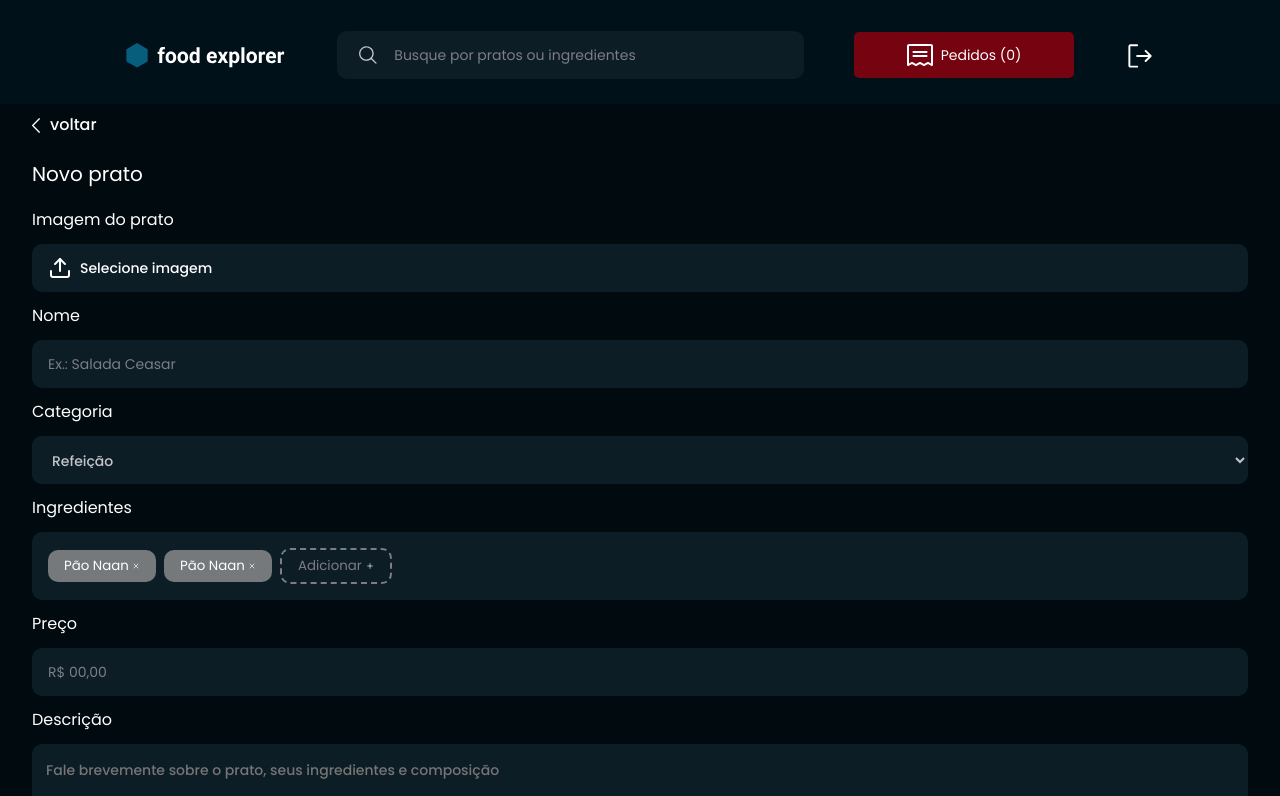
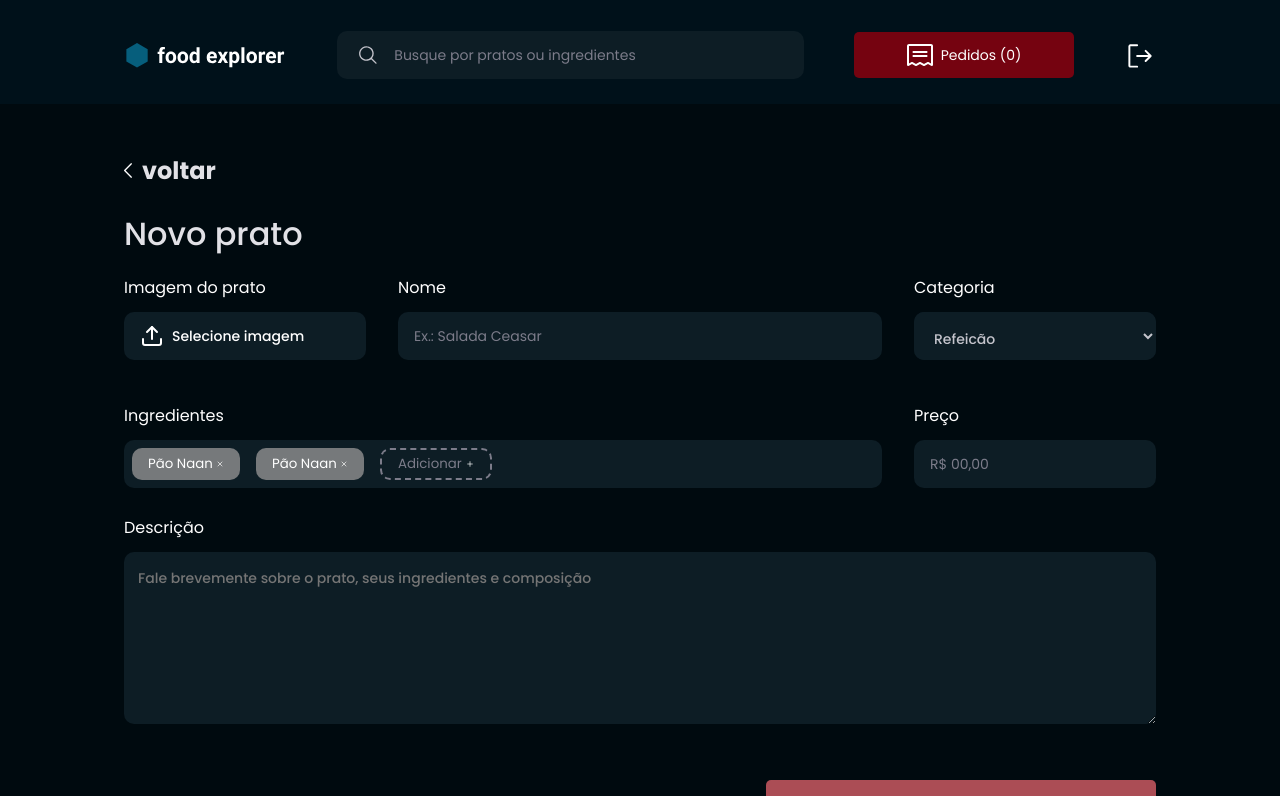
Before and after one commit to karencinca/food-explorer-front, a React (Vite) app: page /newplate in a window 1280 px wide. Shown: the top 796 px of the page. Built offline with nearby package versions, Linux system fonts and the light colour scheme.

Commit message:
new plate and edit plate pages

```diff
--- a/src/components/AddIngredientTag/index.jsx
+++ b/src/components/AddIngredientTag/index.jsx
@@ -3,7 +3,7 @@ import { Container } from './styles'
 
 const AddIngredientTag = ({ isNew, value, onClick, ...rest}) => {
   return (
-    <Container isNew={isNew}>
+    <Container isNew={isNew} className='tag-container'>
          <input
             type="text"
             value={value}
--- a/src/components/AddIngredientTag/styles.js
+++ b/src/components/AddIngredientTag/styles.js
@@ -2,17 +2,16 @@ import styled from 'styled-components'
 
 export const Container = styled.div`
     display: flex;
-    width: fit-content;
     align-items: center;
     height: 32px;
     padding: 10px 16px;
+
 
     background-color: ${({ theme, isNew }) => isNew ? "transparent" : theme.COLORS.LIGHT_600};
 
     border: ${({ theme, isNew }) => isNew ? `2px dashed ${theme.COLORS.LIGHT_500}` : "none"};
 
     border-radius: 10px;
-    padding: 16px;
 
     > button {
         border: none;
--- a/src/pages/AdminPages/AddNewPlate/index.jsx
+++ b/src/pages/AdminPages/AddNewPlate/index.jsx
@@ -11,6 +11,8 @@ import Button from "../../../components/Button"
 
 const AddNewPlate = () => {
     const [menuOpen, setMenuOpen] = useState(false)
+    const [isAdmin, setIsAdmin] = useState(false)
+
     return (
         <Container>
             <HeaderUser setMenuOpen={setMenuOpen} />
@@ -26,24 +28,24 @@ const AddNewPlate = () => {
                 </h2>
 
                 <form>
-                    <div className="input-wrapper">
+                    <div className="input-wrapper image-plate">
                         <p className="label-title">Imagem do prato</p>
                         <label htmlFor="plate-image" className="image-file" id="image-file">
                             {<FiUpload
                                 size={24}
                             />}
-                            Selecione imagem
+                            {isAdmin ? 'Selecione imagem para alterá-la' : 'Selecione imagem'}
                         </label>
                         <Input type="file" id='plate-image' />
                     </div>
-                    <div className="input-wrapper">
+                    <div className="input-wrapper name-plate">
                         <label htmlFor="plate-name" className="label-title">Nome</label>
                         <Input
                         id='plate-name'
                         placeholder='Ex.: Salada Ceasar'
                         />
                     </div>
-                    <div className="input-wrapper">
+                    <div className="input-wrapper category-plate">
                         <label htmlFor="category" id="category-input">Categoria</label>
                         <div className="select-wrapper">
                             <select name="category" id="category">
@@ -52,14 +54,16 @@ const AddNewPlate = () => {
                                 <option value="dessert">Sobremesa</option>
                             </select>
                         </div>
-                        <div className="ingredients-container input-wrapper">
+                    </div>
+                        <div className="input-wrapper ingredients-container">
                             <p className="label-title">Ingredientes</p>
                             <div className="ingredients-wrapper">
                                 <AddIngredientTag
-
+                                    className='ingredient-tag'
                                     value="Pão Naan"
-                                />
+                                    />
                                 <AddIngredientTag
+                                    className='ingredient-tag'
 
                                     value="Pão Naan"
                                 />
@@ -69,8 +73,7 @@ const AddNewPlate = () => {
                                 />
                             </div>
                         </div>
-                    </div>
-                    <div className="input-wrapper">
+                    <div className="input-wrapper plate-price">
                         <label htmlFor="price" id="price-input">Preço</label>
                         <Input
                         type='text'
@@ -78,17 +81,28 @@ const AddNewPlate = () => {
                         placeholder='R$ 00,00'
                         />
                     </div>
-                    <div className="input-wrapper">
+                    <div className="input-wrapper plate-description">
                         <label htmlFor="description" id="description-input">Descrição</label>
                         <textarea
                         type='text'
                         id='description'
                         placeholder='Fale brevemente sobre o prato, seus ingredientes e composição' />
                     </div>
-                    <Button
-                    title='Salvar alterações'
-                    className='save-button'
-                    />
+
+                    <div className="buttons-container">
+                        {isAdmin &&
+                        <Button
+                        title='Excluir prato'
+                        className='delete-button'
+                        />
+                        }
+
+                        <Button
+                        title='Salvar alterações'
+                        className='save-button'
+                        />
+                    </div>
+
                 </form>
             </div>
             <Footer />
--- a/src/pages/AdminPages/AddNewPlate/styles.js
+++ b/src/pages/AdminPages/AddNewPlate/styles.js
@@ -14,10 +14,11 @@ export const Container = styled.div`
                 width: 8px;
             }
 
-            > a {
+            > a, img {
                 font-weight: 500;
                 font-size: 1.6rem;
                 line-height: 140%;
+                color: ${({ theme }) => theme.COLORS.LIGHT_300};
             }
         }
     }
@@ -27,6 +28,7 @@ export const Container = styled.div`
         line-height: 140%;
         font-weight: 400;
         margin: 24px auto;
+        color: ${({ theme }) => theme.COLORS.LIGHT_300};
     }
 
     .input-wrapper {
@@ -50,7 +52,7 @@ export const Container = styled.div`
         color: ${({ theme }) => theme.COLORS.LIGHT_100};
     }
 
-    #image-file, .select-wrapper select, .ingredients-wrapper, textarea  {
+    #image-file, .select-wrapper select, textarea  {
         width: 100%;
         height: 48px;
         display: flex;
@@ -59,13 +61,17 @@ export const Container = styled.div`
         gap: 8px;
         background-color: ${({ theme }) => theme.COLORS.DARK_900};
         color: ${({ theme }) => theme.COLORS.LIGHT_100};
-        padding: 1.6rem;
+        padding: 16px;
         font-size: 1.4rem;
         font-style: normal;
         font-weight: 500;
         line-height: 24px;
         border-radius: 10px;
         border: none;
+    }
+
+    .ingredients-container {
+        margin-top: 16px;
     }
 
     .select-wrapper, .ingredients-wrapper {
@@ -79,9 +85,13 @@ export const Container = styled.div`
     }
 
     .ingredients-wrapper {
+        height: 48px;
         display: flex;
         flex-wrap: wrap;
         height: fit-content;
+        align-items: center;
+        padding: 8px;
+        gap: 8px;
     }
 
     #description {
@@ -94,12 +104,102 @@ export const Container = styled.div`
         margin-top: 16px;
     }
 
+    .buttons-container {
+        display: flex;
+        height: 48px;
+        gap: 32px;
+        margin-bottom: 50px;
+    }
+
+    .delete-button {
+        background-color: ${({ theme }) => theme.COLORS.DARK_800};
+    }
+
     .save-button {
-        margin-bottom: 50px;
         background-color: ${({ theme }) => theme.COLORS.TOMATO_400};
     }
 
     footer {
         bottom: 0;
     }
+
+    @media (min-width: 1024px) {
+        .content {
+            padding-left: 124px;
+            padding-right: 124px;
+
+            .back-btn {
+                margin-top: 40px;
+
+                > a {
+                    font-size: 2.4rem;
+                    font-style: normal;
+                    font-weight: 700;
+                }
+        }
+
+            h2 {
+                font-size: 3.2rem;
+                font-style: normal;
+                font-weight: 500;
+                line-height: 140%
+            }
+
+            form {
+                display: grid;
+                grid-template-columns: 1fr 2fr 1fr;
+                grid-template-areas:
+                "plateimage name category"
+                "ingredients ingredients price"
+                "description description description"
+                "buttons buttons buttons"
+                ;
+                gap: 32px;
+            }
+
+            .image-plate {
+                grid-area: plateimage;
+            }
+
+            .name-plate {
+                grid-area: name;
+            }
+
+            .category-plate {
+                grid-area: category;
+            }
+
+            .ingredients-container {
+                grid-area: ingredients;
+                margin-top: 0;
+
+                .ingredients-wrapper {
+                    gap: 16px;
+                }
+            }
+
+            .plate-price {
+                grid-area: price;
+            }
+
+            .plate-description {
+                grid-area: description;
+            }
+
+            #category-input, #price-input, #description-input {
+                margin-top: 0;
+            }
+
+            .buttons-container {
+                grid-area: buttons;
+                justify-self: end;
+                width: 390px;
+            }
+
+            .save-button {
+                padding: 12px 24px;
+                justify-self: end;
+            }
+        }
+    }
 `
```
Also changed, not shown: src/pages/AdminPages/EditPlate/index.jsx (added), src/pages/AdminPages/EditPlate/styles.js (added).
